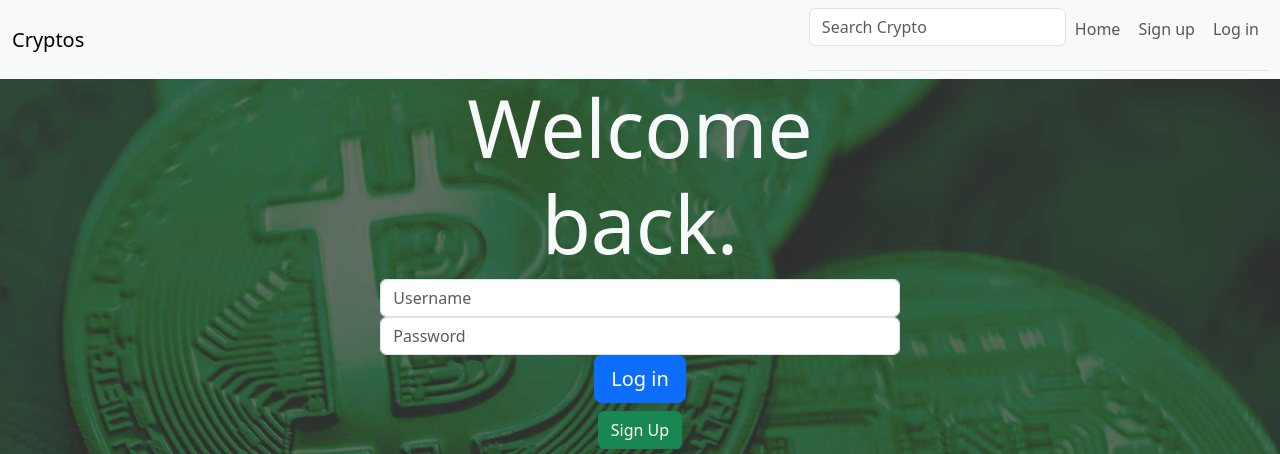
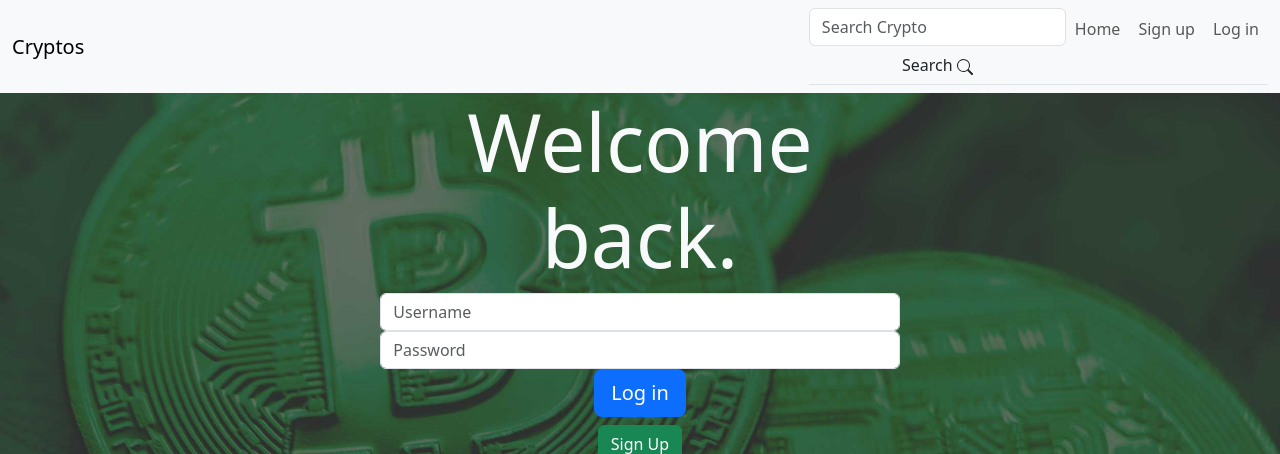
Before and after one commit to joelsers/crypto_simulator, a Flask app: page /login in a window 1280 px wide. Shown: the top 454 px of the page. Run offline with Flask 2, Linux system fonts and the light colour scheme; some libraries are stand-ins or nearby versions.

Commit message:
changed search button icon
added length requirement for username

```diff
--- a/forms.py
+++ b/forms.py
@@ -7,7 +7,7 @@ from wtforms.validators import DataRequired, Email, Length
 class UserAddForm(FlaskForm):
     """Form for adding users."""
 
-    username = StringField('Username', validators=[DataRequired()])
+    username = StringField('Username', validators=[DataRequired(), Length(min=6)])
     email = StringField('E-mail', validators=[DataRequired(), Email()])
     password = PasswordField('Password', validators=[Length(min=6)])
     USDT = FloatField('USDT' , validators = [DataRequired("How much USD do you want to start with? This must be a number.")])
--- a/templates/base.html
+++ b/templates/base.html
@@ -25,8 +25,13 @@
         <li>
           <form class="navbar-form navbar-right" action="/cryptos">
             <input name="q" class="form-control" placeholder="Search Crypto" id="search">
-            <button class="btn btn-default">
-              <span class="fa fa-search"></span>
+            <button class="btn btn-default">Search
+              <svg xmlns="http://www.w3.org/2000/svg" width="16" height="16" fill="currentColor" class="bi bi-search"
+                viewBox="0 0 16 16">
+                <path
+                  d="M11.742 10.344a6.5 6.5 0 1 0-1.397 1.398h-.001c.03.04.062.078.098.115l3.85 3.85a1 1 0 0 0 1.415-1.414l-3.85-3.85a1.007 1.007 0 0 0-.115-.1zM12 6.5a5.5 5.5 0 1 1-11 0 5.5 5.5 0 0 1 11 0z">
+                </path>
+              </svg>
             </button>
           </form>
         </li>
```
